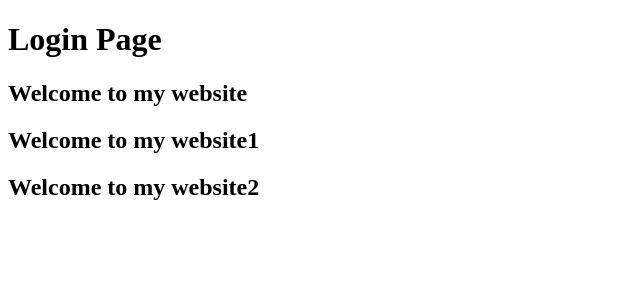
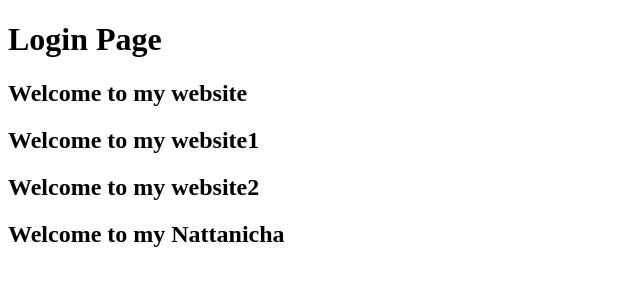
Before and after one commit to KPanuwat-S/cc14-git-workflow, a plain HTML site: page login.html in a window 1280 px wide. Shown: the whole page, without its empty margins (0-640 px from the left). Drawn offline with Linux system fonts and the light colour scheme.

Commit message:
Nattanicha

```diff
--- a/login.html
+++ b/login.html
@@ -11,5 +11,6 @@
     <h2>Welcome to my website</h2>
     <h2>Welcome to my website1</h2>
     <h2>Welcome to my website2</h2>
+    <h2>Welcome to my Nattanicha</h2>
   </body>
 </html>
```
